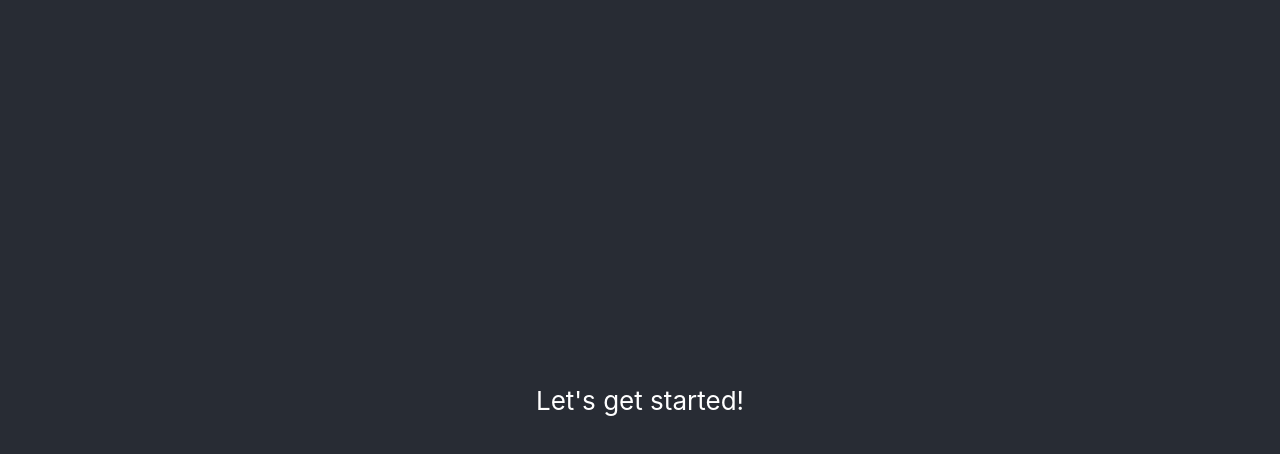
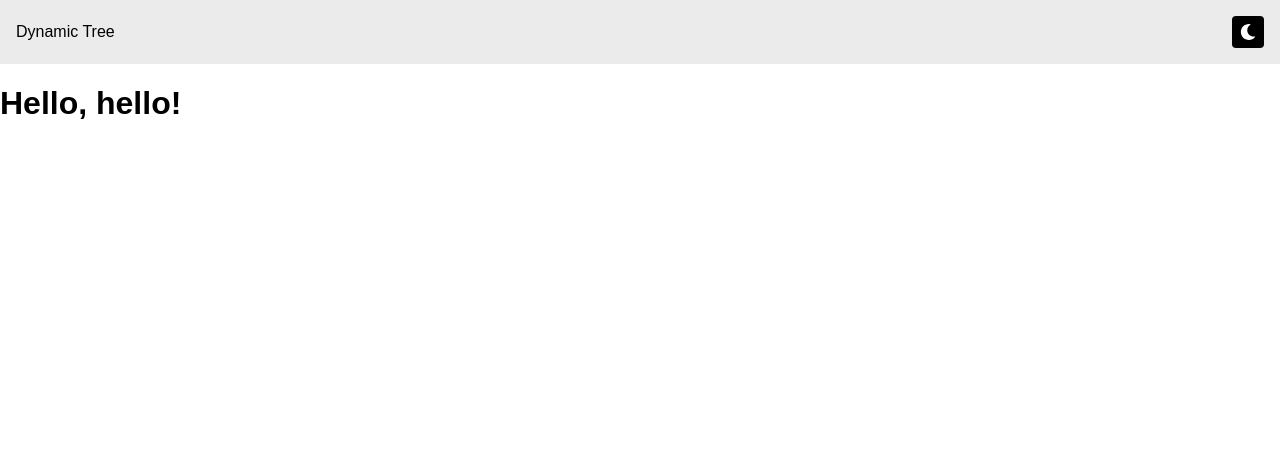
Before and after one commit to MilaRCDias/dynamic-tree-structure, a React (Create React App) app: page / in a window 1280 px wide. Shown: the top 454 px of the page. Built offline with nearby package versions, Linux system fonts and the light colour scheme.

Commit message:
feat: theme mode button and basic sass variables

```diff
--- a/package.json
+++ b/package.json
@@ -41,6 +41,7 @@
   "dependencies": {
     "react": "18.2.0",
     "react-dom": "18.2.0",
+    "react-icons": "^5.4.0",
     "react-scripts": "5.0.1",
     "sass": "^1.83.0"
   },
--- a/src/App.module.scss
+++ /dev/null
@@ -1,38 +0,0 @@
-.App {
-  text-align: center;
-}
-
-.App-logo {
-  height: 40vmin;
-  pointer-events: none;
-}
-
-@media (prefers-reduced-motion: no-preference) {
-  .App-logo {
-    animation: App-logo-spin infinite 20s linear;
-  }
-}
-
-.App-header {
-  background-color: #282c34;
-  min-height: 100vh;
-  display: flex;
-  flex-direction: column;
-  align-items: center;
-  justify-content: center;
-  font-size: calc(10px + 2vmin);
-  color: white;
-}
-
-.App-link {
-  color: #61dafb;
-}
-
-@keyframes App-logo-spin {
-  from {
-    transform: rotate(0deg);
-  }
-  to {
-    transform: rotate(360deg);
-  }
-}
--- a/src/App.tsx
+++ b/src/App.tsx
@@ -1,11 +1,10 @@
-import style from './App.module.scss';
+import Header from './components/Header/Header';
 
 function App() {
   return (
-    <div className={style.App}>
-      <header className={style['App-header']}>
-        <p>Let&apos;s get started!</p>
-      </header>
+    <div>
+      <Header />
+      <h1>Hello, hello!</h1>
     </div>
   );
 }
--- /dev/null
+++ b/src/components/Header/Header.module.scss
@@ -0,0 +1,29 @@
+.header {
+  padding: 1rem;
+  background-color: var(--bg-color-light);
+  display: flex;
+  justify-content: space-between;
+  align-items: center;
+}
+
+.theme-toggle {
+  display: flex;
+  padding: 0.5rem;
+  border: none;
+  border-radius: 4px;
+  cursor: pointer;
+  background-color: var(--text-color);
+  color: var(--bg-color);
+  font-size: 1rem;
+  transition: background-color 0.3s ease, color 0.3s ease;
+
+  &:hover {
+    filter: brightness(1.1);
+  }
+
+
+  &:focus {
+    outline: 2px solid var(--text-color);
+    outline-offset: 1px;
+  }
+}
--- /dev/null
+++ b/src/components/Header/Header.tsx
@@ -0,0 +1,19 @@
+import { Theme, useTheme } from '../../hooks/useTheme';
+import { LuSunMedium as LightIcon } from 'react-icons/lu';
+import { FaMoon as DarkIcon } from 'react-icons/fa';
+import styles from './Header.module.scss';
+
+const Header = () => {
+  const [theme, onToggleTheme] = useTheme();
+
+  return (
+    <header className={styles.header}>
+      <span>Dynamic Tree</span>
+      <button onClick={onToggleTheme} className={styles['theme-toggle']}>
+        {theme === Theme.Light ? <DarkIcon /> : <LightIcon />}
+      </button>
+    </header>
+  );
+};
+
+export default Header;
--- /dev/null
+++ b/src/components/Header/index.ts
@@ -0,0 +1 @@
+export * from './Header';
--- /dev/null
+++ b/src/hooks/useTheme.ts
@@ -0,0 +1,27 @@
+import { useState, useEffect, useCallback } from 'react';
+
+export enum Theme {
+  Light = 'light',
+  Dark = 'dark',
+}
+
+export function useTheme(): [Theme, () => void] {
+  const savedTheme = localStorage.getItem('theme') as Theme | null;
+  const initialTheme = savedTheme === Theme.Dark ? Theme.Dark : Theme.Light;
+
+  const [theme, setTheme] = useState<Theme>(initialTheme);
+
+  useEffect(() => {
+    document.documentElement.setAttribute('data-theme', theme);
+  }, [theme]);
+
+  const toggleTheme = useCallback(() => {
+    setTheme((prev) => {
+      const newTheme = prev === Theme.Light ? Theme.Dark : Theme.Light;
+      localStorage.setItem('theme', newTheme);
+      return newTheme;
+    });
+  }, []);
+
+  return [theme, toggleTheme];
+}
--- a/src/index.module.scss
+++ /dev/null
@@ -1,13 +0,0 @@
-body {
-  margin: 0;
-  font-family: -apple-system, BlinkMacSystemFont, 'Segoe UI', 'Roboto',
-    'Oxygen', 'Ubuntu', 'Cantarell', 'Fira Sans', 'Droid Sans',
-    'Helvetica Neue', sans-serif;
-  -webkit-font-smoothing: antialiased;
-  -moz-osx-font-smoothing: grayscale;
-}
-
-code {
-  font-family: source-code-pro, Menlo, Monaco, Consolas, 'Courier New',
-    monospace;
-}
--- a/src/index.tsx
+++ b/src/index.tsx
@@ -1,7 +1,7 @@
 import React from 'react';
 import ReactDOM from 'react-dom/client';
-import './index.module.scss';
 import App from './App';
+import './styles/global.scss';
 
 const root = ReactDOM.createRoot(
   document.getElementById('root') as HTMLElement
--- /dev/null
+++ b/src/styles/_variables.scss
@@ -0,0 +1,20 @@
+$light-bg: #ffffff;
+$light-text: #000000;
+$light-bg-secondary: #ebebeb;
+
+
+$dark-bg: #333333;
+$dark-text: #ffffff;
+$dark-bg-secondary: #4f4f4f;
+
+:root {
+  --bg-color: #{$light-bg};
+  --text-color: #{$light-text};
+  --bg-color-light: #{$light-bg-secondary};
+}
+
+[data-theme="dark"] {
+  --bg-color: #{$dark-bg};
+  --text-color: #{$dark-text};
+  --bg-color-light: #{$dark-bg-secondary};
+}
--- /dev/null
+++ b/src/styles/global.scss
@@ -0,0 +1,14 @@
+@import "variables";
+
+body {
+  background-color: var(--bg-color);
+  color: var(--text-color);
+  margin: 0;
+  padding: 0;
+  font-family: sans-serif;
+}
+
+h1 {
+  color: var(--text-color);
+
+}
```
Also changed, not shown: 1 other file (tests, documents, lock files or other folders).
